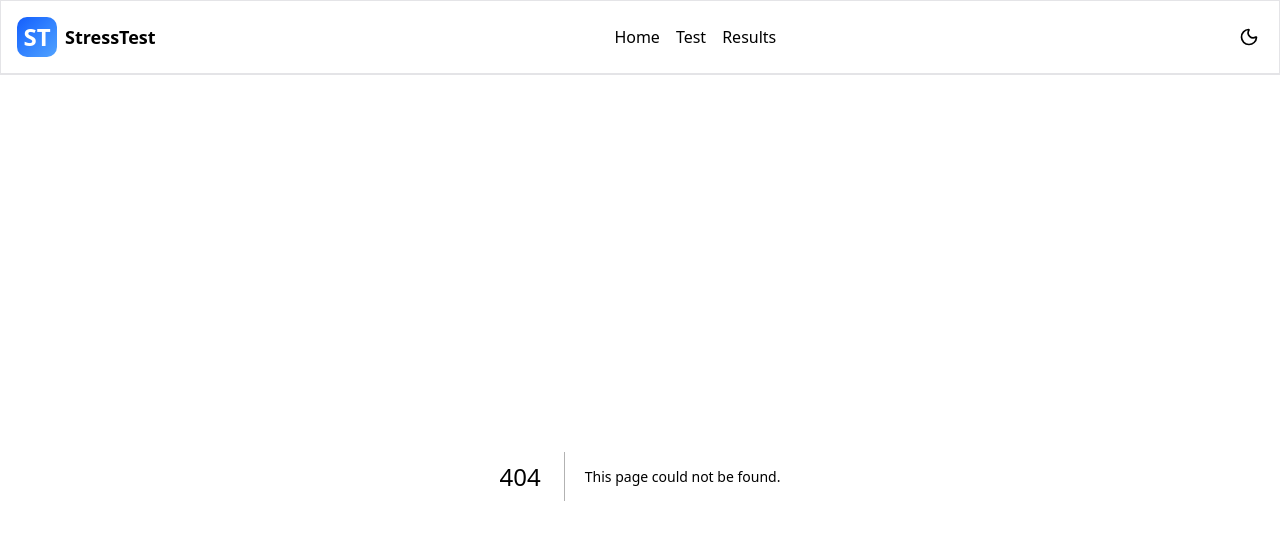
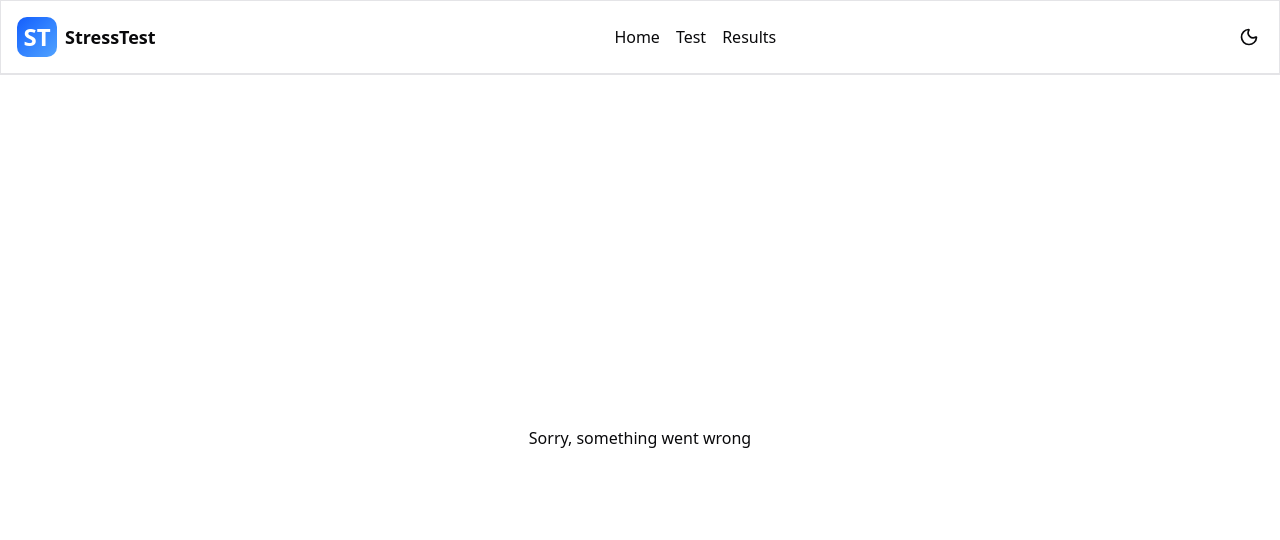
Before and after one commit to badger-99/stress_test, a Next.js app: page /error in a window 1280 px wide. Before the commit this address had no page. Shown: the top 540 px of the page. Built offline with nearby package versions, Linux system fonts and the light colour scheme.

Commit message:
Add error page

```diff
--- /dev/null
+++ b/src/app/error/page.tsx
@@ -0,0 +1,9 @@
+'use client';
+
+export default function ErrorPage() {
+	return (
+		<div className='flex-1 flex items-center justify-center w-full'>
+			<p>Sorry, something went wrong</p>
+		</div>
+	);
+}
```
